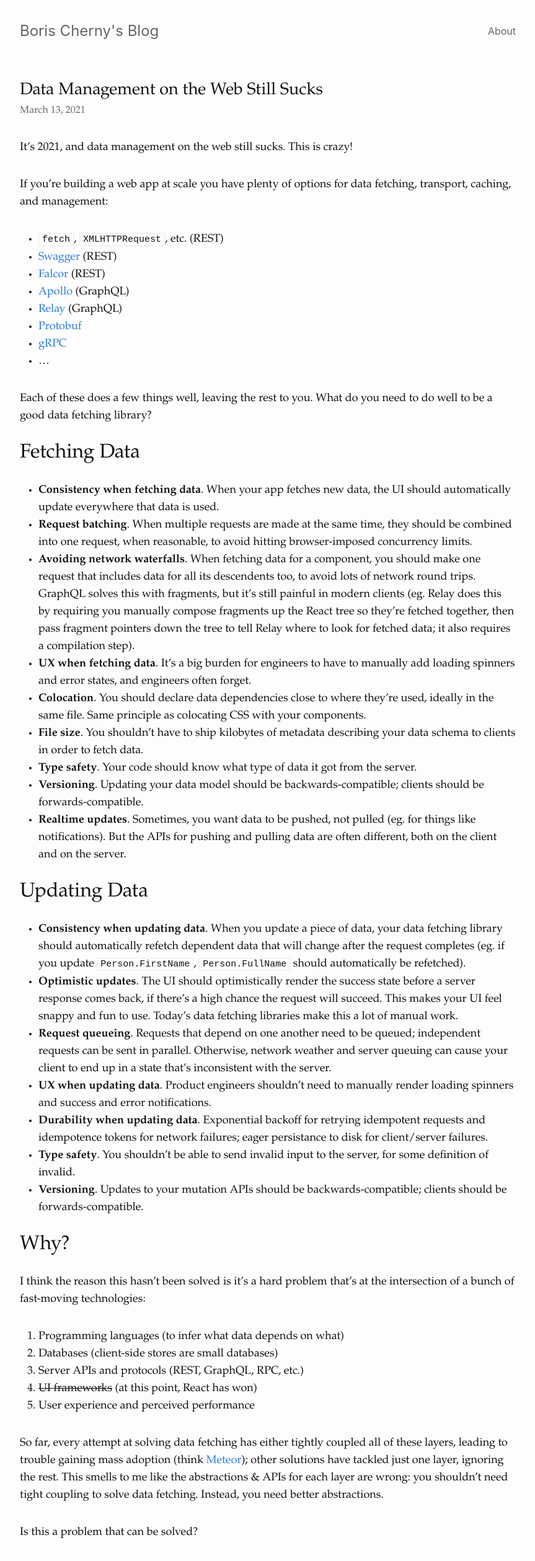
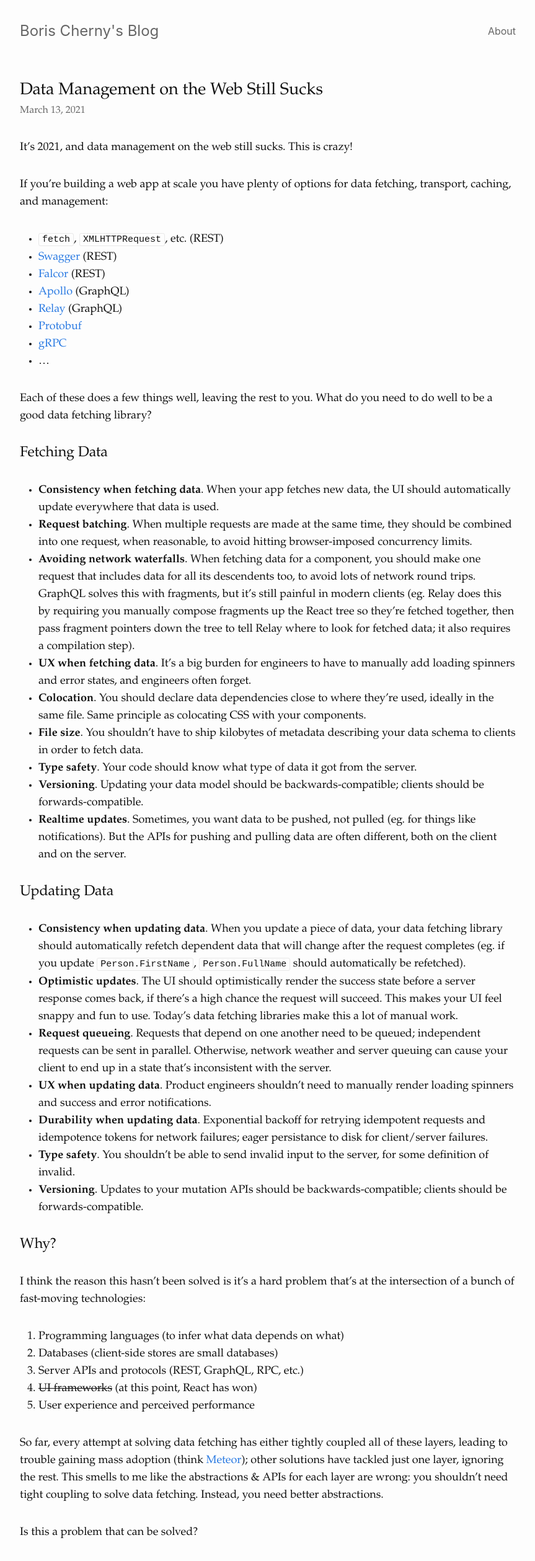
Before and after one commit to bcherny/bcherny.github.io, a Jekyll site: the page built from _posts/2021-03-13-Data-Fetching.md, in a window 1280 px wide. Shown: the whole page at 62% size, without its empty margins (208-1071 px from the left). Built offline with Jekyll 4.4.1, drawn with Linux system fonts in a browser that asks for light colours.

Commit message:
Update post.scss

```diff
--- a/_sass/post.scss
+++ b/_sass/post.scss
@@ -14,7 +14,7 @@
   }
 
   h2 {
-    font-size: 32px;
+    font-size: 1.3em;
   }
 
   @media screen and (max-width: 800px) {
@@ -24,7 +24,7 @@
   }
 
   h3 {
-    font-size: 26px;
+    font-size: 1.1em;
   }
 
   @media screen and (max-width: 800px) {
@@ -34,7 +34,8 @@
   }
 
   h4 {
-    font-size: 20px;
+    font-size: 1em;
+    font-weight: bold;
   }
 
   @media screen and (max-width: 800px) {
```
